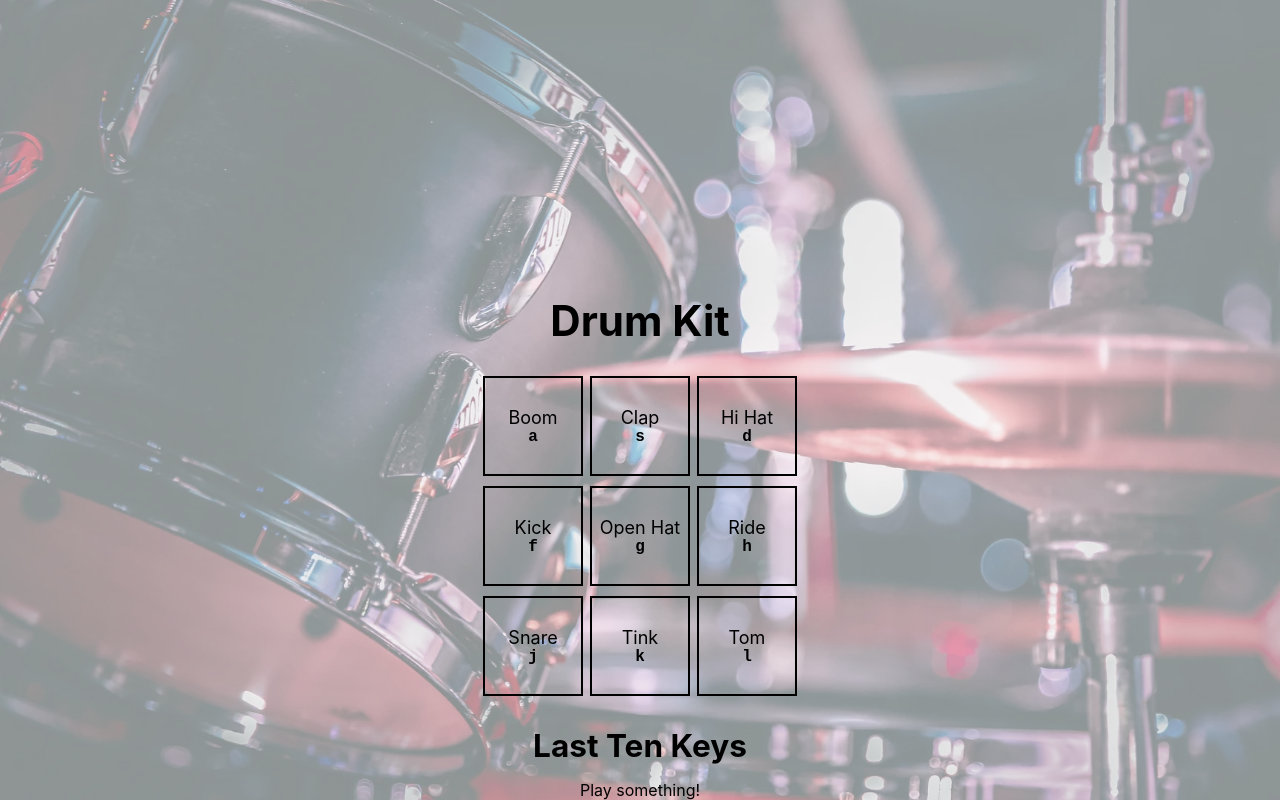
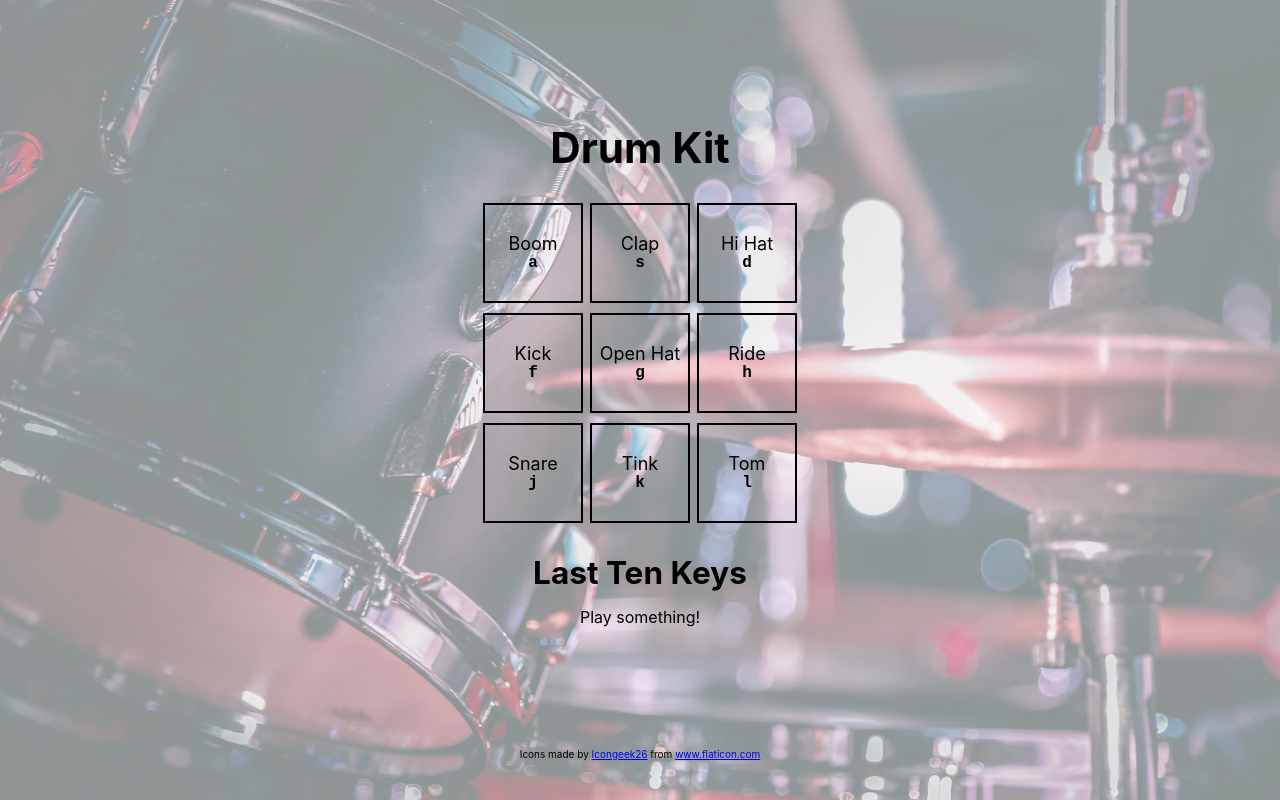
Before and after one commit to nevtay/React-Drum-Kit, a React (Create React App) app: page / in a window 1280 px wide. Built offline with nearby package versions, Linux system fonts and the light colour scheme.

Commit message:
Add attribution to icon provider

```diff
--- a/src/App.js
+++ b/src/App.js
@@ -34,6 +34,16 @@ function App() {
         <Keys instruments={instruments} setKeys={setKeys} />
       </div>
       <KeyHistory keys={keys} />
+      <footer>
+        Icons made by{" "}
+        <a href="https://www.flaticon.com/authors/icongeek26" title="Icongeek26">
+          Icongeek26
+        </a>{" "}
+        from{" "}
+        <a href="https://www.flaticon.com/" title="Flaticon">
+          www.flaticon.com
+        </a>
+      </footer>
     </div>
   )
 }
```
